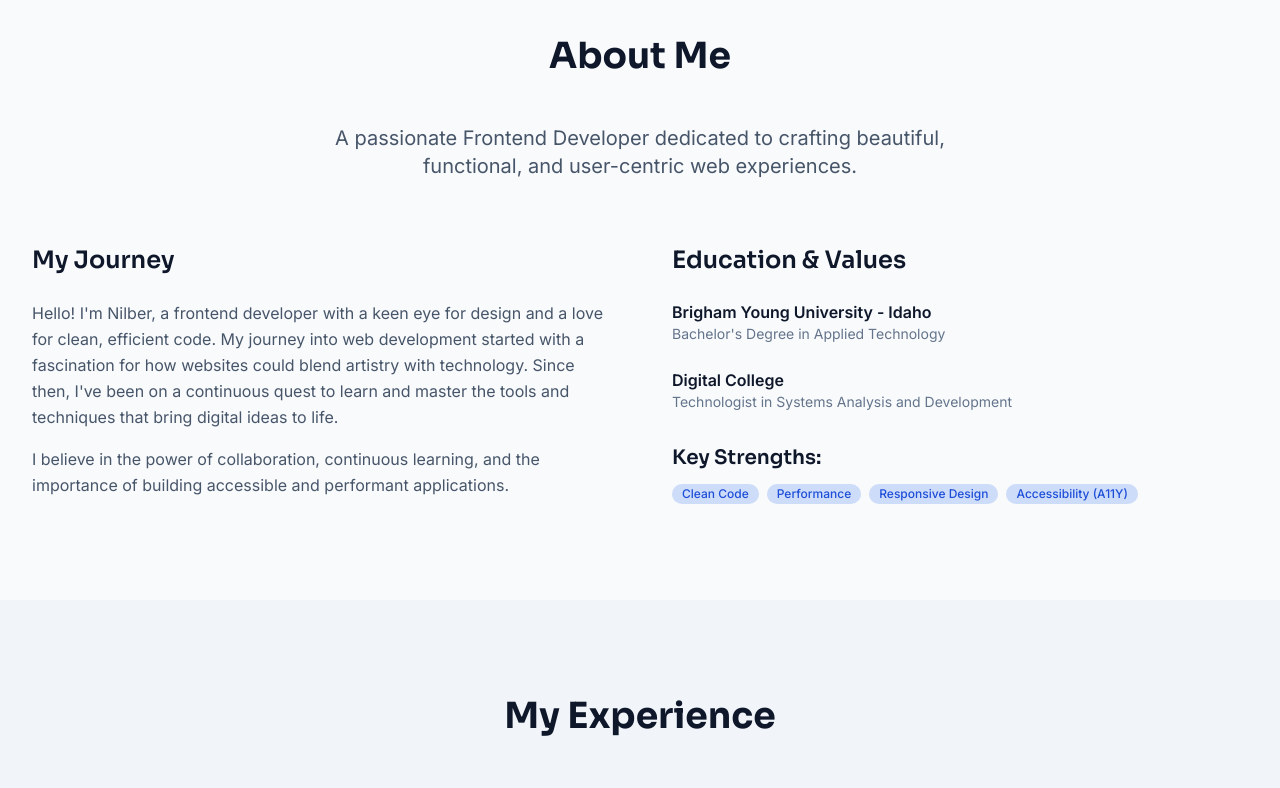
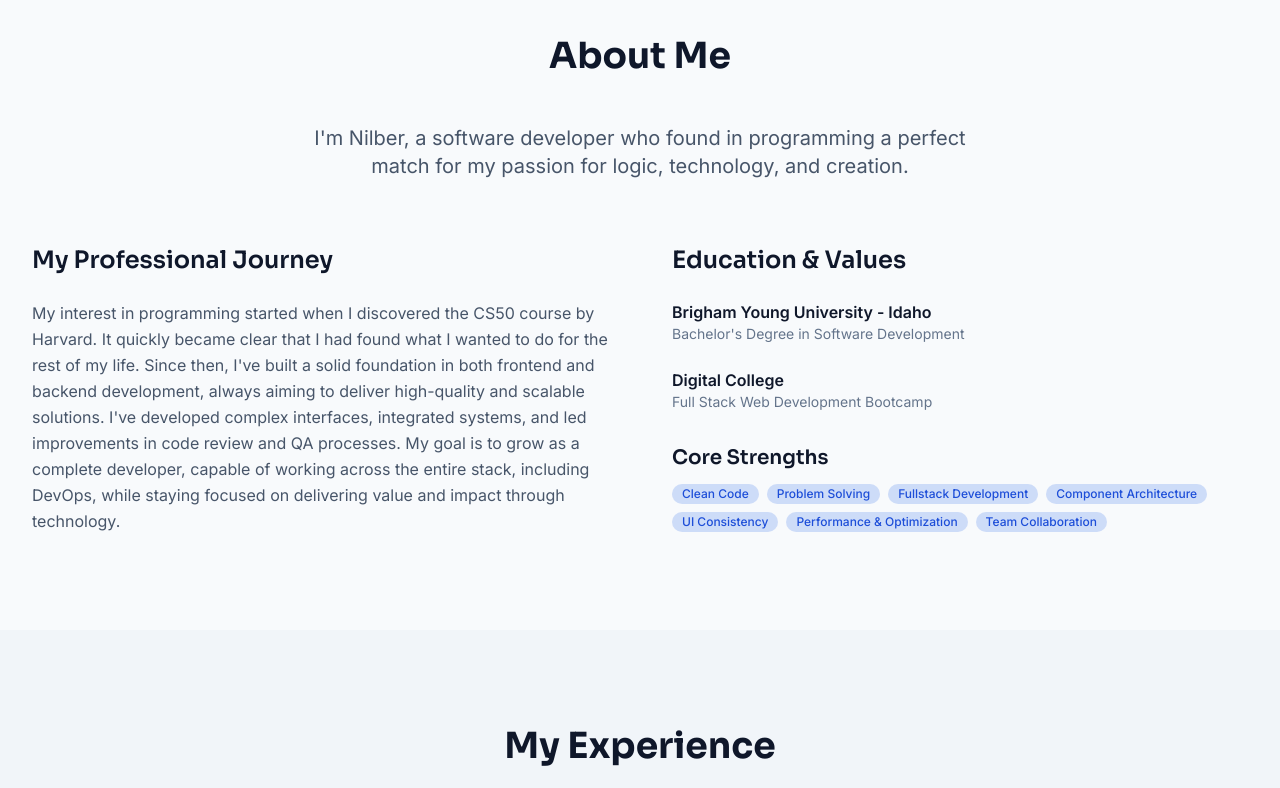
Before and after one commit to nilberm/portfolio, a React (Vite) app: page / in a window 1280 px wide. Shown: the part 860-1648 px from the top of the page. Built offline with nearby package versions, Linux system fonts and the light colour scheme.

Commit message:
feat: my experience section finished

```diff
--- a/src/components/About/AboutSection.tsx
+++ b/src/components/About/AboutSection.tsx
@@ -1,71 +1,103 @@
 import React from "react";
+import { useLanguage } from "../../context/LanguageContext";
 
 export const AboutSection: React.FC = () => {
+  const { language } = useLanguage();
+
+  const texts = {
+    title: {
+      en: "About Me",
+      pt: "Sobre Mim",
+    },
+    intro: {
+      en: "I'm Nilber, a software developer who found in programming a perfect match for my passion for logic, technology, and creation.",
+      pt: "Sou Nilber, um desenvolvedor de software que encontrou na programação a combinação perfeita entre lógica, tecnologia e criatividade.",
+    },
+    journeyTitle: {
+      en: "My Professional Journey",
+      pt: "Minha Trajetória Profissional",
+    },
+    journeyText: {
+      en: `My interest in programming started when I discovered the CS50 course by Harvard. It quickly became clear that I had found what I wanted to do for the rest of my life. Since then, I've built a solid foundation in both frontend and backend development, always aiming to deliver high-quality and scalable solutions. I've developed complex interfaces, integrated systems, and led improvements in code review and QA processes. My goal is to grow as a complete developer, capable of working across the entire stack, including DevOps, while staying focused on delivering value and impact through technology.`,
+      pt: `Meu interesse por programação começou quando descobri o curso CS50 de Harvard. Rapidamente percebi que tinha encontrado o que queria fazer para o resto da minha vida. Desde então, construí uma base sólida tanto no frontend quanto no backend, sempre buscando entregar soluções de alta qualidade e escaláveis. Desenvolvi interfaces complexas, sistemas integrados e liderei melhorias nos processos de revisão de código e QA. Meu objetivo é crescer como um desenvolvedor completo, capaz de atuar em toda a stack, incluindo DevOps, enquanto mantenho o foco em gerar valor e impacto por meio da tecnologia.`,
+    },
+    educationTitle: {
+      en: "Education & Values",
+      pt: "Formação & Valores",
+    },
+    education: [
+      {
+        enSchool: "Brigham Young University - Idaho",
+        ptSchool: "Brigham Young University - Idaho",
+        enDegree: "Bachelor's Degree in Software Development",
+        ptDegree: "Bacharelado em Desenvolvimento de Software",
+      },
+      {
+        enSchool: "Digital College",
+        ptSchool: "Digital College",
+        enDegree: "Full Stack Web Development Bootcamp",
+        ptDegree: "Bootcamp de Desenvolvimento Full Stack",
+      },
+    ],
+    strengthsTitle: {
+      en: "Core Strengths",
+      pt: "Pontos Fortes",
+    },
+    strengths: [
+      "Clean Code",
+      "Problem Solving",
+      "Fullstack Development",
+      "Component Architecture",
+      "UI Consistency",
+      "Performance & Optimization",
+      "Team Collaboration",
+    ],
+  };
+
   return (
     <section id="about" className="py-16 md:py-24">
       <div className="container mx-auto px-4 sm:px-6 lg:px-8">
         <h2 className="text-3xl md:text-4xl font-sora font-bold mb-8 md:mb-12 text-center text-slate-900 dark:text-slate-50 animated-element animate-fade-in-up">
-          About Me
+          {texts.title[language]}
         </h2>
         <p className="text-lg md:text-xl text-center text-slate-600 dark:text-slate-400 mb-10 md:mb-16 max-w-2xl mx-auto animated-element animate-fade-in-up">
-          A passionate Frontend Developer dedicated to crafting beautiful,
-          functional, and user-centric web experiences.
+          {texts.intro[language]}
         </p>
 
         <div className="grid md:grid-cols-2 gap-10 md:gap-16 items-start">
-          {/* My Journey */}
+          {/* Professional Journey */}
           <div className="animated-element animate-slide-in-left">
             <h3 className="text-2xl font-sora font-semibold mb-6 text-slate-900 dark:text-slate-50">
-              My Journey
+              {texts.journeyTitle[language]}
             </h3>
-            <p className="text-slate-600 dark:text-slate-400 leading-relaxed mb-4">
-              Hello! I'm Nilber, a frontend developer with a keen eye for design
-              and a love for clean, efficient code. My journey into web
-              development started with a fascination for how websites could blend
-              artistry with technology. Since then, I've been on a continuous
-              quest to learn and master the tools and techniques that bring
-              digital ideas to life.
-            </p>
-            <p className="text-slate-600 dark:text-slate-400 leading-relaxed">
-              I believe in the power of collaboration, continuous learning, and
-              the importance of building accessible and performant applications.
+            <p className="text-slate-600 dark:text-slate-400 leading-relaxed whitespace-pre-line">
+              {texts.journeyText[language]}
             </p>
           </div>
 
-          {/* Education & Values */}
+          {/* Education & Strengths */}
           <div className="animated-element animate-slide-in-right">
             <h3 className="text-2xl font-sora font-semibold mb-6 text-slate-900 dark:text-slate-50">
-              Education & Values
+              {texts.educationTitle[language]}
             </h3>
             <ul className="space-y-6">
-              <li>
-                <h4 className="font-semibold text-slate-900 dark:text-slate-50">
-                  Brigham Young University - Idaho
-                </h4>
-                <p className="text-sm text-slate-500 dark:text-slate-400">
-                  Bachelor's Degree in Applied Technology
-                </p>
-              </li>
-              <li>
-                <h4 className="font-semibold text-slate-900 dark:text-slate-50">
-                  Digital College
-                </h4>
-                <p className="text-sm text-slate-500 dark:text-slate-400">
-                  Technologist in Systems Analysis and Development
-                </p>
-              </li>
+              {texts.education.map((item, index) => (
+                <li key={index}>
+                  <h4 className="font-semibold text-slate-900 dark:text-slate-50">
+                    {language === "en" ? item.enSchool : item.ptSchool}
+                  </h4>
+                  <p className="text-sm text-slate-500 dark:text-slate-400">
+                    {language === "en" ? item.enDegree : item.ptDegree}
+                  </p>
+                </li>
+              ))}
             </ul>
 
             <h4 className="text-xl font-sora font-semibold mt-8 mb-3 text-slate-900 dark:text-slate-50">
-              Key Strengths:
+              {texts.strengthsTitle[language]}
             </h4>
             <div className="flex flex-wrap gap-2">
-              {[
-                "Clean Code",
-                "Performance",
-                "Responsive Design",
-                "Accessibility (A11Y)",
-              ].map((strength) => (
+              {texts.strengths.map((strength) => (
                 <span
                   key={strength}
                   className="inline-block bg-blue-600/20 text-blue-700 dark:bg-blue-500/20 dark:text-blue-400 text-xs font-medium px-2.5 py-0.5 rounded-full"
--- a/src/components/Hero/HeroSection.tsx
+++ b/src/components/Hero/HeroSection.tsx
@@ -1,5 +1,6 @@
 import { useMemo } from "react";
 import Typewriter from "typewriter-effect";
+import person1Png from "../../assets/person-1.png";
 import personPng from "../../assets/person.png";
 import { useLanguage } from "../../context/LanguageContext";
 import Particles from "../common/Particles";
@@ -16,7 +17,7 @@ export const HeroSection: React.FC = () => {
     },
     subtitle: {
       en: "Software Developer",
-      pt: "Desenvolvedor de Software",
+      pt: "Fullstack Developer",
     },
     viewProjects: {
       en: "View Projects",
@@ -65,7 +66,7 @@ export const HeroSection: React.FC = () => {
               Nilber Mota
             </span>
           </h1>
-          <p className="mt-4 text-xl sm:text-2xl text-slate-700 dark:text-slate-300 font-medium h-16">
+          <p className="mt-4 text-xl sm:text-2xl text-slate-700 dark:text-slate-300 font-medium">
             <Typewriter
               key={language}
               onInit={(typewriter) => {
@@ -115,7 +116,8 @@ export const HeroSection: React.FC = () => {
         </div>
         <div className="hidden md:flex justify-center items-center animated-element animate-slide-in-right">
           <ProfileCard
-            avatarUrl={personPng}
+            avatarUrl={person1Png}
+            miniAvatarUrl={personPng}
             name="Nilber Mota"
             title={texts.subtitle[language]}
             handle="nilberm"
--- a/src/components/Hero/ProfileCard.css
+++ b/src/components/Hero/ProfileCard.css
@@ -251,7 +251,7 @@
   position: absolute;
   left: 50%;
   transform: translateX(-50%) scale(1);
-  bottom: 2px;
+  bottom: -54px;
   opacity: calc(1.75 - var(--pointer-from-center));
 }
 
@@ -277,7 +277,8 @@
   left: 20px;
   right: 20px;
   z-index: 2;
-  display: flex;
+  /* display: flex; */
+  display: none;
   align-items: center;
   justify-content: space-between;
   background: rgba(255, 255, 255, 0.1);
@@ -365,7 +366,7 @@
 .pc-details {
   width: 100%;
   position: absolute;
-  top: 3em;
+  top: 25rem;
   display: flex;
   flex-direction: column;
 }
@@ -375,7 +376,7 @@
   margin: 0;
   font-size: min(5svh, 3em);
   margin: 0;
-  background-image: linear-gradient(to bottom, #fff, #6f6fbe);
+  background-image: linear-gradient(to bottom, #2563eb, #095a3f);
   background-size: 1em 1.5em;
   -webkit-text-fill-color: transparent;
   background-clip: text;
@@ -390,7 +391,7 @@
   font-size: 16px;
   margin: 0 auto;
   width: min-content;
-  background-image: linear-gradient(to bottom, #fff, #4a4ac0);
+  background-image: linear-gradient(to bottom, #3b82f6, #095a3f);
   background-size: 1em 1.5em;
   -webkit-text-fill-color: transparent;
   background-clip: text;
```
Also changed, not shown: src/assets/person-1.png (added).
